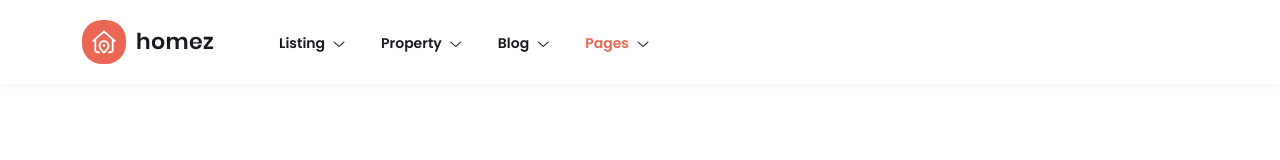
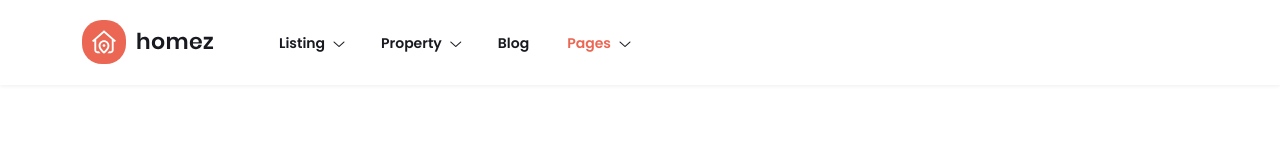
Before and after one commit to OsamaHD22/WEBSITE, a Next.js app: page /faq in a window 1280 px wide. Shown: the top 160 px of the page. Built offline with nearby package versions, Linux system fonts and the light colour scheme.

Commit message:
fixed blog

```diff
--- a/src/components/common/MainMenu.js
+++ b/src/components/common/MainMenu.js
@@ -129,13 +129,13 @@ const MainMenu = () => {
       {/* End property Items */}
 
       <li className="visible_list dropitem">
-        <a className="list-item" href="#">
+        <a className="list-item" href="/blog-list-v1">
           <span className={topMenu == "blog" ? "title menuActive" : "title"}>
             Blog
           </span>
-          <span className="arrow"></span>
+          {/* <span className="arrow"></span> */}
         </a>
-        <ul className="sub-menu">
+        {/* <ul className="sub-menu">
           {blogItems.map((item, index) => (
             <li key={index}>
               <Link className={`${handleActive(item.href)}`} href={item.href}>
@@ -143,7 +143,7 @@ const MainMenu = () => {
               </Link>
             </li>
           ))}
-        </ul>
+        </ul> */}
       </li>
       {/* End blog Items */}
 
--- a/src/data/navItems.js
+++ b/src/data/navItems.js
@@ -96,9 +96,6 @@ export const propertyItems = [
 
 export const blogItems = [
   { href: "/blog-list-v1", label: "Blog List V1" },
-  { href: "/blog-list-v2", label: "Blog List V2" },
-  { href: "/blog-list-v3", label: "Blog List V3" },
-  { href: "/blogs/2", label: "Blog Single" },
 ];
 
 export const pageItems = [
```
